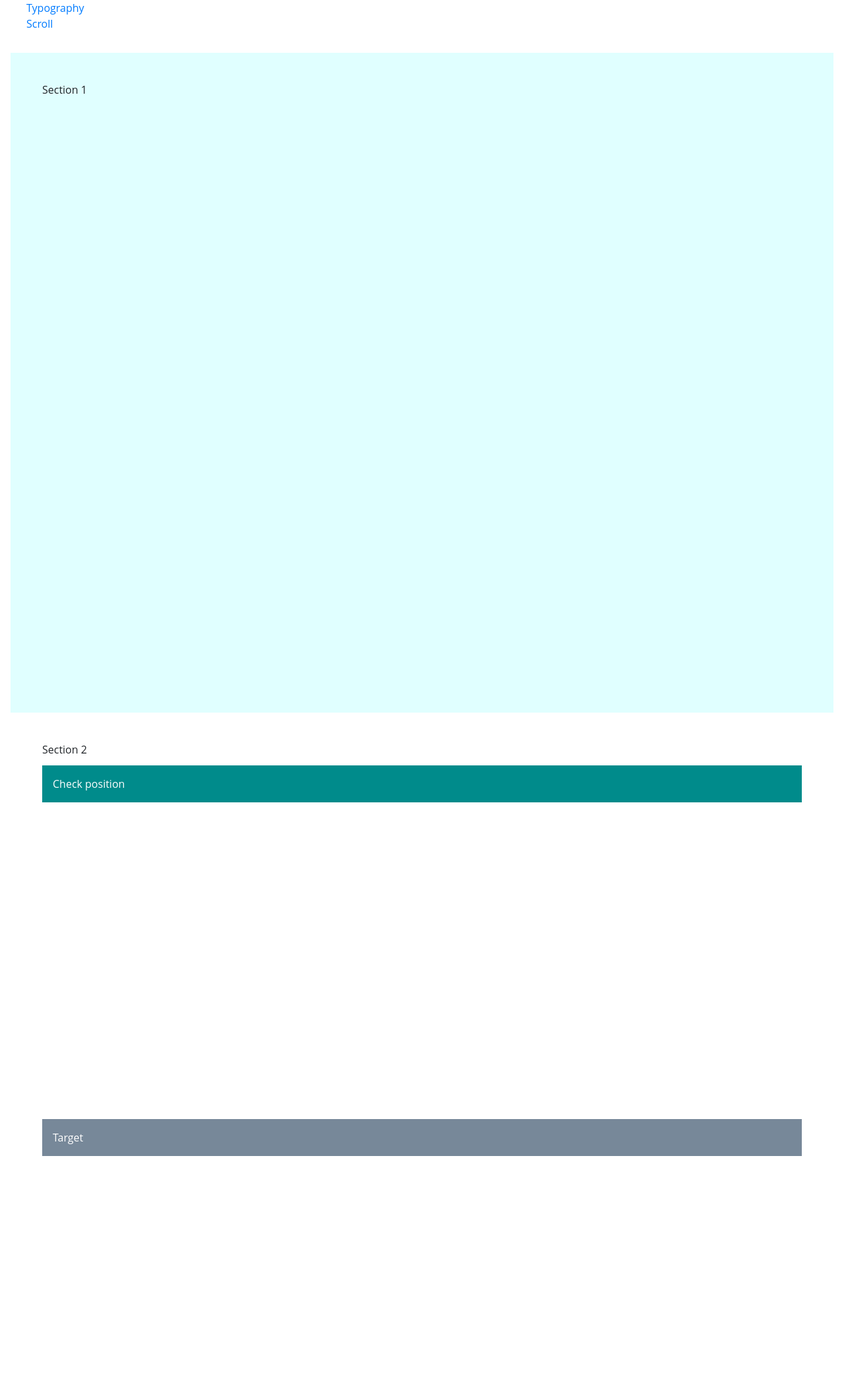
After one commit to miss-emenems/Sandbox, a PHP site: page /scroll.php in a window 1280 px wide. The commit adds this page. Shown: the whole page at 66% size. Run offline with PHP 8.4, Linux system fonts and the light colour scheme.

Commit message:
WIP testing scroll

```diff
--- a/css/style.css
+++ b/css/style.css
@@ -21,6 +21,9 @@ body {
 
 .test-body {
   padding: 1rem; }
+
+.navigation li {
+  display: block; }
 
 @media (max-width: 46.24em) {
   html {
@@ -75,4 +78,22 @@ h1, h2, h3, p {
   .em .parent .child {
     font-size: 2em; }
 
+.section {
+  padding: 3em;
+  min-height: 1000px; }
+  .section--1 {
+    background-color: lightcyan; }
+
+.indicator {
+  background-color: darkcyan;
+  color: white;
+  padding: 1em;
+  margin: 1em 0 30em; }
+
+.target {
+  background-color: lightslategrey;
+  color: white;
+  padding: 1em;
+  margin: 1em 0; }
+
 /*# sourceMappingURL=style.css.map */
--- a/js/scripts.js
+++ b/js/scripts.js
@@ -1,3 +1,5 @@
+"use strict";
+
 $(document).ready(function(){
   //var elements = ['h1', 'h2', 'h3', 'p'];
   //console.log($(elements).length);
@@ -10,6 +12,31 @@ $(document).ready(function(){
   $('h3 span').html(heightH3);
   $('p span').html(heightP);
 
+    const indicatorPosition = $('#checkPosition').offset().top;
+    console.log("indicators initial position:", indicatorPosition);
+
+    var totalScroll;
+
+    function getScrollValue(totalScroll) {
+      var checkScroll;
+      window.addEventListener('scroll', function() {
+          //console.log('scrolling');
+      });
+      $(window).scroll(checkScroll, function(){
+          var checkScroll = window.scrollY;
+          //console.log("scrolled:", checkScroll);
+      });
+      return {
+          checkScroll: totalScroll
+      }
+    }
+
+    getScrollValue();
+    console.log("scrolled:", totalScroll);
+
+/*  if (totalScroll > indicatorPosition) {
+
+  }*/
 
 
 
--- a/nav.php
+++ b/nav.php
@@ -1,5 +1,5 @@
 <nav>
-    <ul class="nav">
+    <ul class="navigation">
         <li>
             <a href="typography.php">Typography</a>
         </li>
--- /dev/null
+++ b/scroll.php
@@ -0,0 +1,18 @@
+<?php require_once "head.php" ?>
+<body>
+<?php require_once "nav.php" ?>
+
+<div class="test-body">
+
+    <div class="section section--1">
+        <p>Section 1</p>
+    </div>
+    <div class="section section--2">
+        <p>Section 2</p>
+        <div id="checkPosition" class="indicator">Check position</div>
+        <div id="targetElement" class="target">Target</div>
+    </div>
+</div>
+
+</body>
+</html>
--- a/scss/_base.scss
+++ b/scss/_base.scss
@@ -24,3 +24,9 @@ body {
 .test-body {
   padding: 1rem;
 }
+
+.navigation {
+  li {
+    display: block;
+  }
+}
--- /dev/null
+++ b/scss/_testScroll.scss
@@ -0,0 +1,22 @@
+.section {
+  padding: 3em;
+  min-height: 1000px;
+  &--1 {
+    background-color: lightcyan;
+  }
+
+}
+
+.indicator {
+  background-color: darkcyan;
+  color: white;
+  padding: 1em;
+  margin: 1em 0 30em;
+}
+
+.target {
+  background-color: lightslategrey;
+  color: white;
+  padding: 1em;
+  margin: 1em 0;
+}
--- a/scss/style.scss
+++ b/scss/style.scss
@@ -1,6 +1,7 @@
 @import
-'mq'
-,'base'
-,'testTypography'
+'mq',
+'base',
+'testTypography',
+'testScroll'
 
 ;
```
Also changed, not shown: 1 other file.
